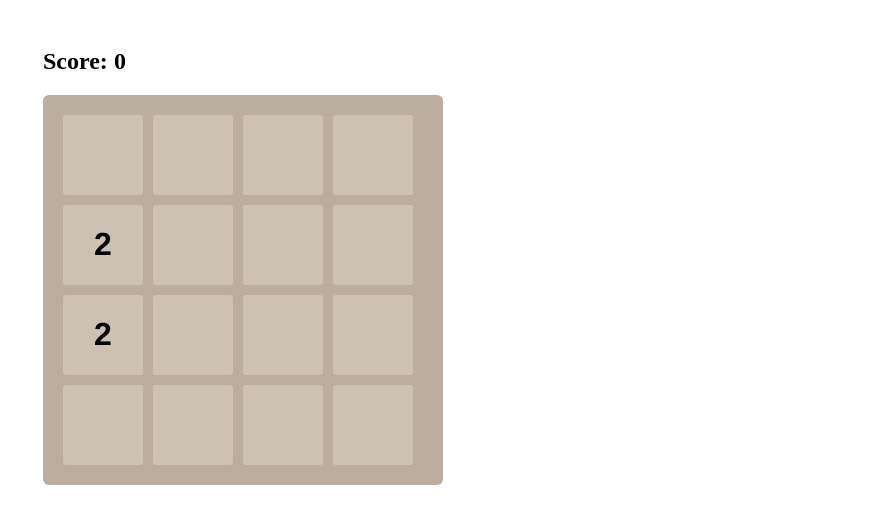
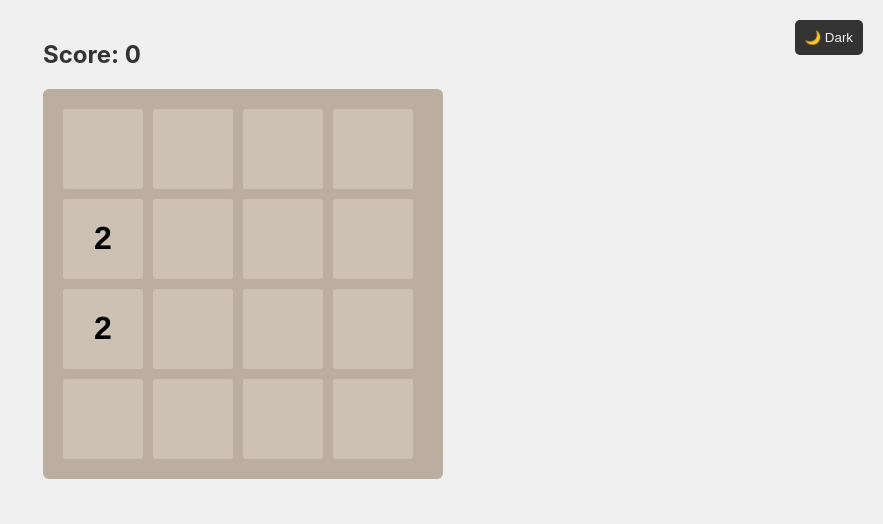
Before and after one commit to myamasak/clone-tabnews, a Next.js app: page / in a window 1280 px wide. Shown: the top 524 px of the page, without its empty margins (397-1280 px from the left). Built offline with nearby package versions, Linux system fonts and the light colour scheme.

Commit message:
Added dark mode

```diff
--- a/components/Game2048.module.css
+++ b/components/Game2048.module.css
@@ -14,7 +14,7 @@
 
 .grid {
   display: grid;
-  background: #bbada0;
+  background: var(--grid-background);
   border-radius: 6px;
   padding: 15px;
 }
@@ -24,20 +24,23 @@
 }
 
 .cell {
-  /* Keep existing styles */
-  font-family: 'Helvetica', sans-serif; /* Change to your preferred font */
-  /* font-size: 24px; Adjust size as needed */
-  font-weight: bold; /* Optional: makes numbers bolder */
+  font-family: 'Helvetica', sans-serif;
+  font-weight: bold;
   width: 80px;
   height: 80px;
   margin: 5px;
-  background: rgba(238, 228, 218, 0.35);
+  background: var(--cell-background);
   border-radius: 3px;
   display: flex;
   justify-content: center;
   align-items: center;
   aspect-ratio: 1;
   font-size: calc(16px + 2vmin);
+  color: var(--cell-text-color);
+}
+
+.scoreContainer {
+  color: var(--text-color);
 }
 
 @media (max-width: 480px) {
--- /dev/null
+++ b/pages/_app.js
@@ -0,0 +1,38 @@
+import { useState, useEffect } from 'react';
+import '../styles/global.css';
+
+function MyApp({ Component, pageProps }) {
+  const [darkMode, setDarkMode] = useState(false);
+
+  useEffect(() => {
+    if (darkMode) {
+      document.body.classList.add('dark-mode');
+    } else {
+      document.body.classList.remove('dark-mode');
+    }
+  }, [darkMode]);
+
+  return (
+    <div>
+      <button
+        onClick={() => setDarkMode(!darkMode)}
+        style={{
+          position: 'absolute',
+          top: '20px',
+          right: '20px',
+          padding: '10px',
+          borderRadius: '5px',
+          border: 'none',
+          backgroundColor: darkMode ? '#f0f0f0' : '#333333',
+          color: darkMode ? '#333333' : '#f0f0f0',
+          cursor: 'pointer'
+        }}
+      >
+        {darkMode ? '☀️ Light' : '🌙 Dark'}
+      </button>
+      <Component {...pageProps} />
+    </div>
+  );
+}
+
+export default MyApp;
--- /dev/null
+++ b/styles/global.css
@@ -0,0 +1,60 @@
+:root {
+  --background-color: #f0f0f0;
+  --text-color: #333333;
+  --grid-background: #bbada0;
+  --cell-background: rgba(238, 228, 218, 0.35);
+  --cell-text-color: #020202;
+}
+
+body.dark-mode {
+  --background-color: #181818;
+  --text-color: #e0e0e0;
+  --grid-background: #121212;
+  --cell-background: rgba(238, 228, 218, 0.15);
+  --cell-text-color: #f9f6f2;
+}
+
+body {
+  background-color: var(--background-color);
+  color: var(--text-color);
+  margin: 0;
+  font-family: -apple-system, BlinkMacSystemFont, Segoe UI, Roboto, Oxygen, Ubuntu, Cantarell, Fira Sans, Droid Sans, Helvetica Neue, sans-serif;
+}
+
+.gameContainer {
+  width: 100%;
+  max-width: 500px;
+  margin: 0 auto;
+  padding: 20px;
+  touch-action: none;
+  -webkit-touch-callout: none;
+  -webkit-user-select: none;
+  user-select: none;
+}
+
+.grid {
+  display: grid;
+  grid-template-columns: repeat(4, 1fr);
+  gap: 10px;
+  background-color: var(--grid-background);
+  padding: 10px;
+  border-radius: 6px;
+}
+
+.cell {
+  aspect-ratio: 1;
+  background-color: var(--cell-background);
+  border-radius: 3px;
+  display: flex;
+  justify-content: center;
+  align-items: center;
+  font-size: calc(16px + 2vmin);
+  font-weight: bold;
+  color: var(--cell-text-color);
+}
+
+@media (max-width: 480px) {
+  .gameContainer {
+    padding: 10px;
+  }
+}
```
